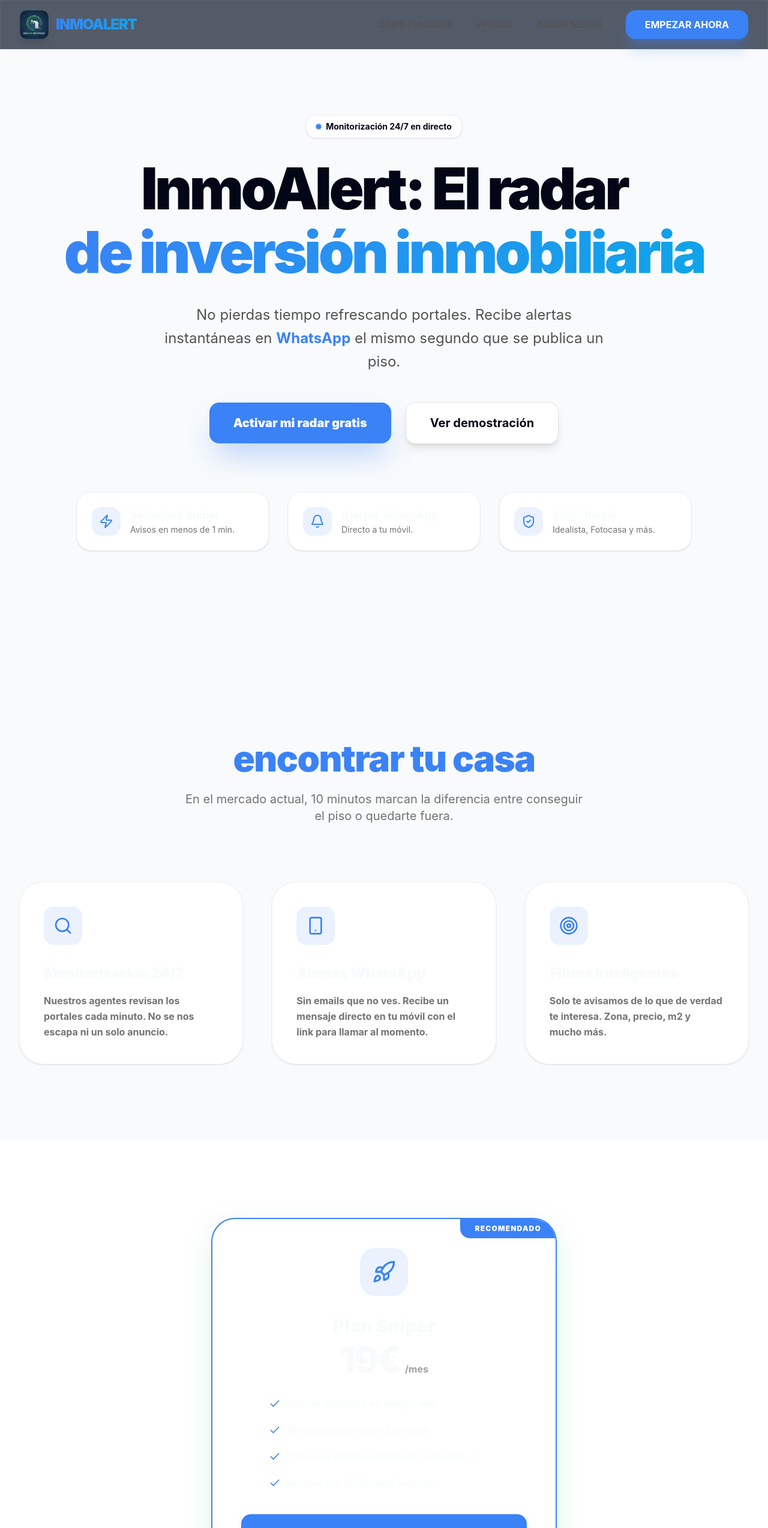
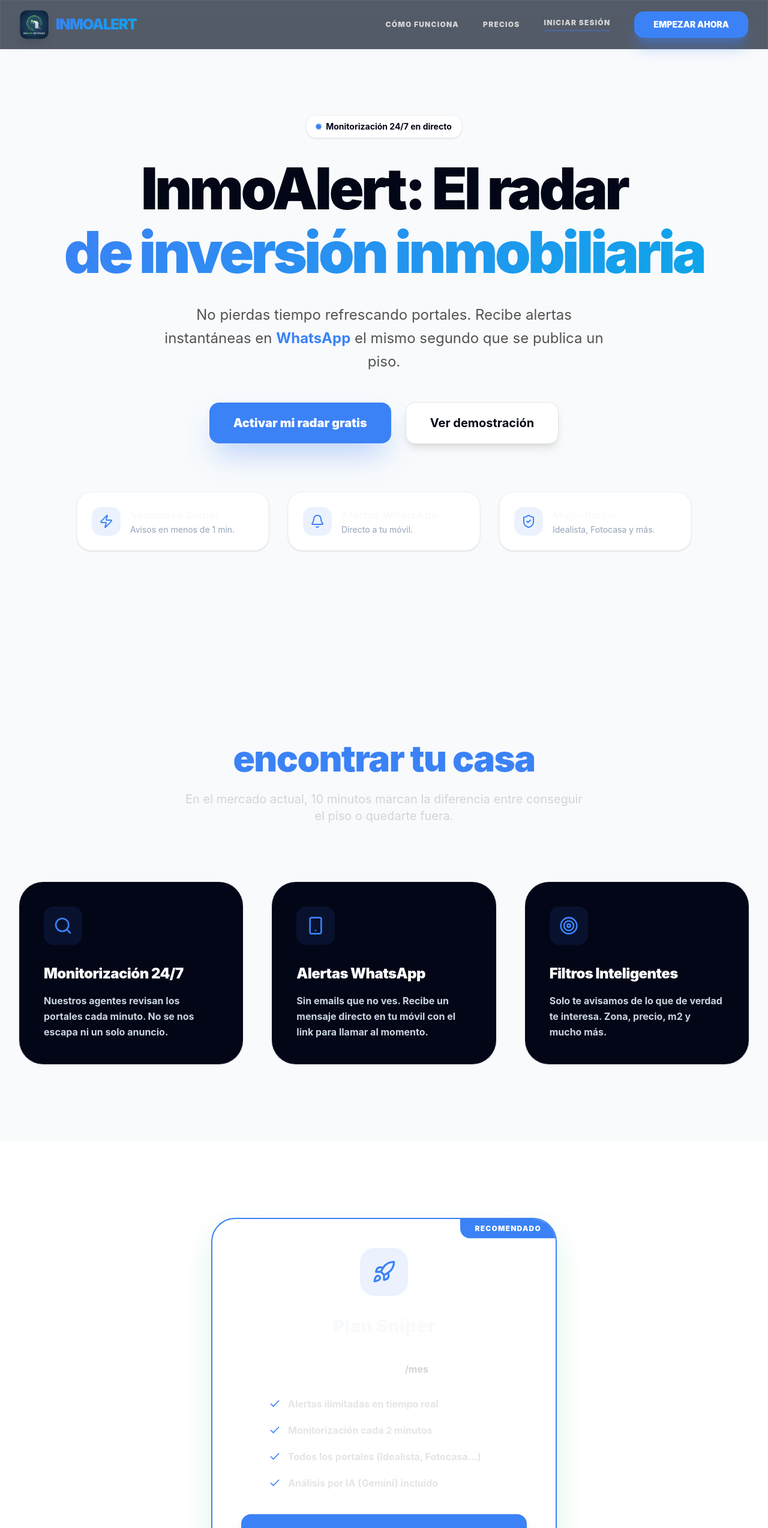
Before and after one commit to radardepisos/Radar-de-Pisos, a Next.js app: page / in a window 1280 px wide. Shown: the top 2547 px of the page at 60% size. Built offline with nearby package versions, Linux system fonts and the light colour scheme.

Commit message:
Fix text contrast and visibility issues for dark theme

```diff
--- a/src/app/globals.css
+++ b/src/app/globals.css
@@ -9,6 +9,10 @@
   /* Sky 500 */
   --color-neutral-50: #f8fafc;
   --color-neutral-100: #f1f5f9;
+  --color-neutral-400: #cbd5e1;
+  /* Lighter grey for better visibility */
+  --color-neutral-500: #94a3b8;
+  /* Lighter grey for better visibility */
   --color-neutral-800: #1e293b;
   --color-neutral-900: #020617;
   /* Deep Blue-Black */
--- a/src/app/page.tsx
+++ b/src/app/page.tsx
@@ -13,7 +13,7 @@ export default function Home() {
         <div className="max-w-7xl mx-auto px-4 sm:px-6 lg:px-8">
           <div className="text-center mb-16 lg:mb-24">
             <h2 className="text-3xl sm:text-4xl lg:text-6xl font-black mb-6 tracking-tight">Potencia absoluta para <br className="hidden sm:block" /><span className="text-primary">encontrar tu casa</span></h2>
-            <p className="text-lg sm:text-xl text-neutral-500 max-w-2xl mx-auto">En el mercado actual, 10 minutos marcan la diferencia entre conseguir el piso o quedarte fuera.</p>
+            <p className="text-lg sm:text-xl text-neutral-300 max-w-2xl mx-auto">En el mercado actual, 10 minutos marcan la diferencia entre conseguir el piso o quedarte fuera.</p>
           </div>
 
           <div className="grid grid-cols-1 md:grid-cols-3 gap-6 lg:gap-12">
@@ -48,21 +48,21 @@ export default function Home() {
 
             <h3 className="text-3xl font-black mb-2">Plan Sniper</h3>
             <div className="flex items-baseline justify-center mb-8">
-              <span className="text-6xl font-black tracking-tighter">19€</span>
-              <span className="ml-2 text-neutral-400 font-bold">/mes</span>
+              <span className="text-6xl font-black tracking-tighter text-white">19€</span>
+              <span className="ml-2 text-neutral-300 font-bold">/mes</span>
             </div>
 
             <ul className="space-y-5 mb-10 text-left max-w-sm mx-auto">
-              <li className="flex items-center font-medium"><Check className="text-primary mr-3 w-5 h-5" /> Alertas ilimitadas en tiempo real</li>
-              <li className="flex items-center font-medium"><Check className="text-primary mr-3 w-5 h-5" /> Monitorización cada 2 minutos</li>
-              <li className="flex items-center font-medium"><Check className="text-primary mr-3 w-5 h-5" /> Todos los portales (Idealista, Fotocasa...)</li>
-              <li className="flex items-center font-medium"><Check className="text-primary mr-3 w-5 h-5" /> Análisis por IA (Gemini) incluido</li>
+              <li className="flex items-center font-bold text-neutral-200"><Check className="text-primary mr-3 w-5 h-5" /> Alertas ilimitadas en tiempo real</li>
+              <li className="flex items-center font-bold text-neutral-200"><Check className="text-primary mr-3 w-5 h-5" /> Monitorización cada 2 minutos</li>
+              <li className="flex items-center font-bold text-neutral-200"><Check className="text-primary mr-3 w-5 h-5" /> Todos los portales (Idealista, Fotocasa...)</li>
+              <li className="flex items-center font-bold text-neutral-200"><Check className="text-primary mr-3 w-5 h-5" /> Análisis por IA (Gemini) incluido</li>
             </ul>
 
             <button className="w-full py-5 bg-primary hover:bg-primary-dark text-white rounded-2xl font-black text-xl transition-all shadow-xl shadow-primary/40 transform hover:scale-[1.02]">
               Activar mi Radar Sniper
             </button>
-            <p className="mt-6 text-sm text-neutral-400 font-medium">Sin compromiso, cancela cuando quieras.</p>
+            <p className="mt-6 text-sm text-neutral-400 font-bold">Sin compromiso, cancela cuando quieras.</p>
           </div>
         </div>
       </section>
@@ -71,7 +71,7 @@ export default function Home() {
       <section className="py-20 bg-neutral-100/50 dark:bg-neutral-900/20 border-t border-neutral-100 dark:border-neutral-800">
         <div className="max-w-4xl mx-auto px-4 text-center">
           <h4 className="text-xs font-black uppercase tracking-[0.2em] text-neutral-400 mb-6">Aviso Legal de Agregador</h4>
-          <p className="text-sm text-neutral-500 leading-relaxed">
+          <p className="text-sm text-neutral-400 leading-relaxed font-medium">
             InmoAlert es un motor de búsqueda y agregador de información inmobiliaria. El contenido indexado proviene de fuentes públicas y portales externos. InmoAlert no es dueño de los anuncios ni tiene relación comercial directa con la publicación original salvo que se indique lo contrario. La propiedad intelectual de las imágenes, descripciones y datos de los anuncios pertenece exclusivamente a sus respectivos portales (Idealista, Fotocasa, etc.) y a los anunciantes originales.
           </p>
         </div>
@@ -92,10 +92,10 @@ export default function Home() {
 
 function FeatureCard({ title, description, icon }: { title: string, description: string, icon: React.ReactNode }) {
   return (
-    <div className="p-10 rounded-[2.5rem] bg-white dark:bg-neutral-800 border border-neutral-100 dark:border-neutral-700 hover:border-primary/50 transition-all group shadow-sm hover:shadow-xl hover:-translate-y-2">
+    <div className="p-10 rounded-[2.5rem] bg-neutral-900 border border-white/5 hover:border-primary/50 transition-all group shadow-sm hover:shadow-xl hover:-translate-y-2">
       <div className="w-16 h-16 rounded-2xl bg-primary/10 flex items-center justify-center text-primary mb-8 group-hover:scale-110 transition-transform">{icon}</div>
-      <h3 className="text-2xl font-black mb-4 tracking-tight">{title}</h3>
-      <p className="text-neutral-500 leading-relaxed font-bold">{description}</p>
+      <h3 className="text-2xl font-black mb-4 tracking-tight text-white">{title}</h3>
+      <p className="text-neutral-400 leading-relaxed font-bold">{description}</p>
     </div>
   );
 }
--- a/src/components/marketing/Navbar.tsx
+++ b/src/components/marketing/Navbar.tsx
@@ -22,18 +22,18 @@ export default function Navbar() {
                         </Link>
                     </div>
                     <div className="hidden md:flex items-center space-x-10">
-                        <Link href="#features" className="text-sm font-semibold text-neutral-600 dark:text-neutral-300 hover:text-primary transition-colors">
+                        <Link href="#features" className="text-xs font-black tracking-widest text-neutral-300 hover:text-white transition-colors">
                             CÓMO FUNCIONA
                         </Link>
-                        <Link href="#pricing" className="text-sm font-semibold text-neutral-600 dark:text-neutral-300 hover:text-primary transition-colors">
+                        <Link href="#pricing" className="text-xs font-black tracking-widest text-neutral-300 hover:text-white transition-colors">
                             PRECIOS
                         </Link>
-                        <Link href="/login" className="text-sm font-semibold text-neutral-600 dark:text-neutral-300 hover:text-primary transition-colors">
+                        <Link href="/login" className="text-xs font-black tracking-widest text-neutral-300 hover:text-white transition-colors border-b-2 border-primary/40 pb-1">
                             INICIAR SESIÓN
                         </Link>
                         <Link
                             href="/register"
-                            className="bg-primary hover:bg-primary-dark text-white px-8 py-3 rounded-2xl font-bold transition-all transform hover:scale-105 shadow-xl shadow-primary/30"
+                            className="bg-primary hover:bg-primary-dark text-white px-8 py-3 rounded-2xl font-black transition-all transform hover:scale-105 shadow-xl shadow-primary/40 text-sm"
                         >
                             EMPEZAR AHORA
                         </Link>
```
